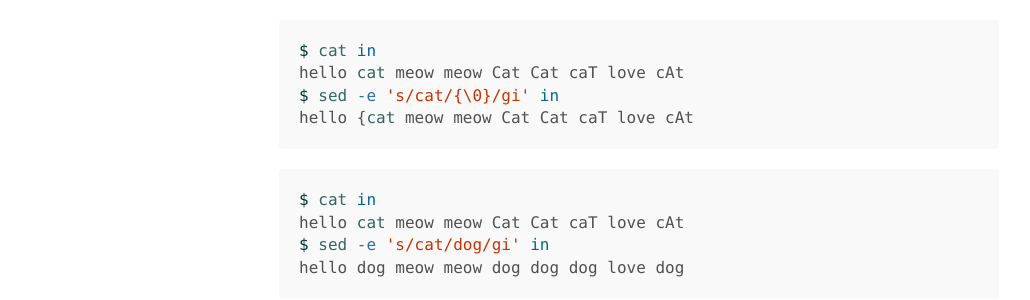
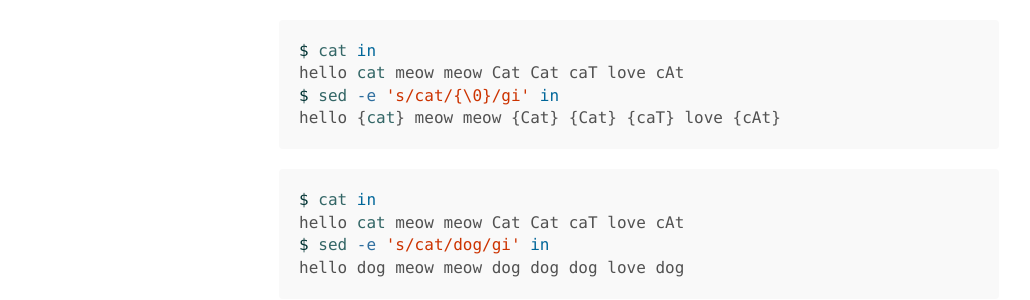
Before and after one commit to ibotdotout/ibotdotout.github.io, a Jekyll site: the page built from _posts/2015-10-17-text-processing.md, in a window 1280 px wide. Shown: the part 863-1163 px from the top of the page, without its empty margins (1-1031 px from the left). Built offline with Jekyll 4.4.1, drawn with Linux system fonts in a browser that asks for light colours; nearby versions of some CDN libraries; Markdown is read by kramdown in place of the engine named in the settings.

Commit message:
Fix typo

````diff
--- a/_posts/2015-10-17-text-processing.md
+++ b/_posts/2015-10-17-text-processing.md
@@ -40,7 +40,7 @@ $ sed -r 's/([0-9]{4}\s?)([0-9]{4}\s?)([0-9]{4}\s?)([0-9]{4})/\4
 $ cat in
 hello cat meow meow Cat Cat caT love cAt
 $ sed -e 's/cat/{\0}/gi' in
-hello {cat meow meow Cat Cat caT love cAt
+hello {cat} meow meow {Cat} {Cat} {caT} love {cAt}
 ```
 
 ```sh
````
